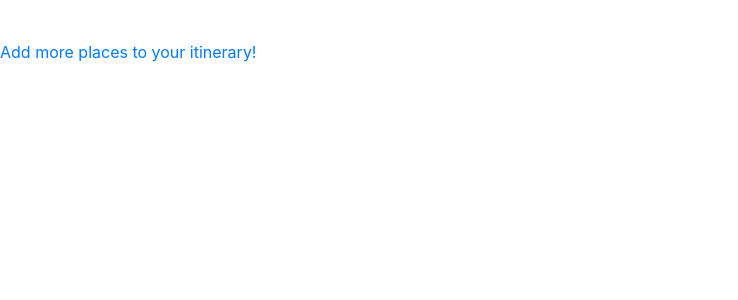
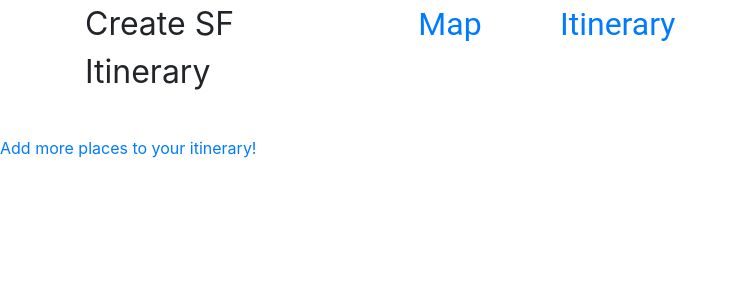
Before and after one commit to carisatinie/ui_final, a Flask app: page /itinerary in a window 1280 px wide. Shown: the top 300 px of the page, without its empty margins (0-738 px from the left). Run offline with Flask 2, Linux system fonts and the light colour scheme; some libraries are stand-ins or nearby versions.

Commit message:
Add 'navbar'

```diff
--- a/static/itinerary.css
+++ b/static/itinerary.css
@@ -1,3 +1,12 @@
 .place-img {
   width: 100%;
 }
+
+.link {
+	font-family: Roboto, Helvetica, sans-serif;
+	font-size: 2em;
+}
+
+#title {
+	font-size: 2em;
+}
--- a/templates/itinerary.html
+++ b/templates/itinerary.html
@@ -21,6 +21,21 @@
   </head>
 
   <body>
+
+    <div class="container">
+			<div class="row">
+				<div class="col-md-3 text-left" id="title">
+					Create SF Itinerary
+				</div>
+				<div class="col-md-2 text-center link">
+					<a href="http://127.0.0.1:5000/">Map</a>
+				</div>
+				<div class="col-md-4 text-left link">
+					<a href="http://127.0.0.1:5000/itinerary">Itinerary</a>
+				</div>
+			</div>
+		</div>
+
     <div class="container itinerary-container"></div>
       <ul id="sortable">
 
```
Also changed, not shown: static/map.css (+10 -0 lines), static/viewplace.css (+9 -0 lines), templates/map.html (+16 -0 lines), templates/viewplace.html (+18 -0 lines).
